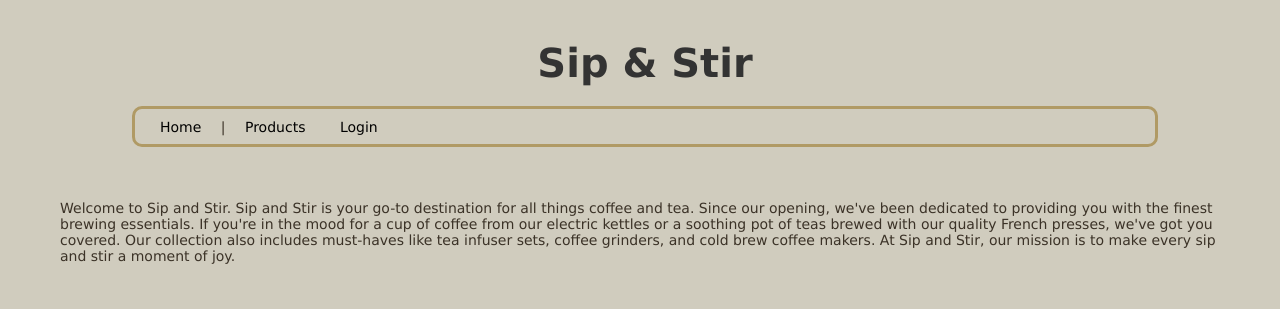
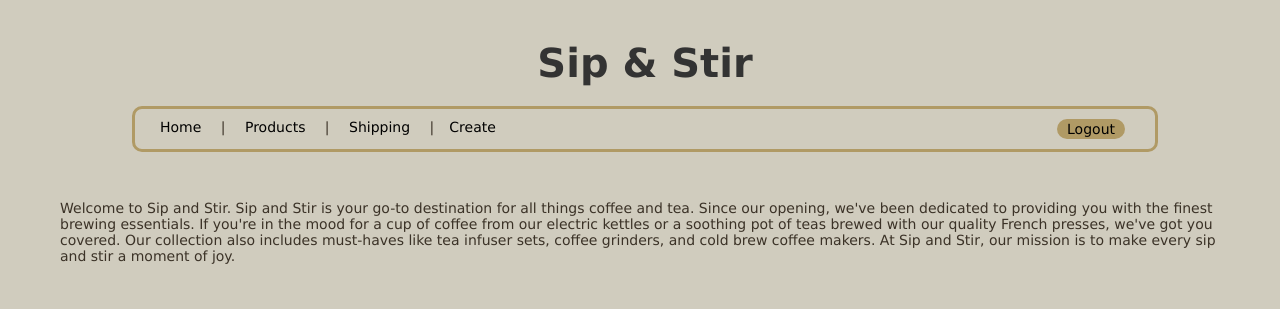
Before and after one commit to mjalafaro65/IT202-mja65-Project, a PHP site: page /home.php in a window 1280 px wide. Shown: the top 309 px of the page. Run offline with PHP 8.4, Linux system fonts and the light colour scheme; the visitor is signed in with stand-in values (Sample User, id 1).

Commit message:
log in log out

```diff
--- a/authenticate.php
+++ b/authenticate.php
@@ -5,21 +5,24 @@ Phase03
 mja65@njit.edu
 -->
 <?php
+    session_start();
+    require_once('admin.php');
 
-    require_once('admin.php');
-    session_start();
+    if(isset($_SESSION['is_valid_admin']) && $_SESSION['is_valid_admin'] === true) {
+        // if already logged, proceed to any page
+    } else {
+        // if not logged
+        if($_SERVER['REQUEST_METHOD'] === 'POST') {
+            $email = filter_input(INPUT_POST, 'email', FILTER_VALIDATE_EMAIL);
+            $password = $_POST['password'];
 
-    $email = filter_input(INPUT_POST, 'email');
-    $password = filter_input(INPUT_POST, 'password');
-
+            // Validate login credentials
             if (is_valid_admin_login($email, $password)) {
-        //create an entry in the $_SESSION super global array
+                // Authentication successful
                 $_SESSION['is_valid_admin'] = true;
-        // redirect logged in user to default page
-        echo "<p>You have successfully logged in.</p>";
-
-//test for: email passsword
-    }else {
+                include('home.php');
+            } else {
+                  // Authentication failed-> error message
                 if ($email == NULL && $password == NULL) {
                     $login_message ='Enter credentials';
 
@@ -27,8 +30,9 @@ mja65@njit.edu
                     $login_message = 'Invalid credentials.';
                 }
 
-        include('login.php');
-
+            }
+        }
     }
 
+
 ?>
--- a/create_validation.php
+++ b/create_validation.php
@@ -5,6 +5,8 @@ Phase03
 mja65@njit.edu
 -->
 <?php
+
+    require_once('authenticate.php');
     require_once('njit_database.php');
     $db = getDB();
 
@@ -98,7 +100,7 @@ mja65@njit.edu
                 echo '<a class="log"  href="login.php">Login</a>';
                }else{
                 echo '| <a href="shipping.php">Shipping</a> |';
-                echo '<a href="create.php">Create</a>';
+                echo '<a href="create.php">Create</a> |';
                 echo '<a class="log" href="logout.php">Logout</a>';
                }
 
--- a/home.php
+++ b/home.php
@@ -5,7 +5,9 @@ Phase03
 mja65@njit.edu
 -->
 
-
+<?php
+    require_once('authenticate.php');
+?>
 
 <!DOCTYPE html>
 <html lang="en">
@@ -26,12 +28,14 @@ mja65@njit.edu
             <a href="product.php">Products</a>
 
             <?php
+
+
                if(!isset($_SESSION['is_valid_admin'])){
 
-                echo '<a class="log"  href="login.php">Login</a>';
+                echo '<a class="log" href="login.php">Login</a>';
                }else{
                 echo '| <a href="shipping.php">Shipping</a> |';
-                echo '<a href="create.php">Create</a>';
+                echo '<a href="create.php">Create</a>' ;
                 echo '<a class="log" href="logout.php">Logout</a>';
                }
 
--- a/main.css
+++ b/main.css
@@ -119,8 +119,14 @@ header{
     border-radius: 10px;
     padding: 10px;
     width: 1000px;
-    height: 15px;
+    height: 20px;
+    position: relative;
+    overflow: hidden;
 }
+
+
+
+
 
 header h1 {
     text-align: center;
@@ -296,3 +302,14 @@ td{
     margin: 0;
     color: black;
 }
+
+
+.log{
+    float: right;
+    margin:0 0;
+    margin-right: 20px;
+    padding: 2px 10px 2px 10px;
+    background-color: #b09a65;
+    border-radius: 20px;
+
+}
--- a/managers.php
+++ b/managers.php
@@ -1,4 +1,5 @@
 <?php
+
     require_once('njit_database.php');
 
     function addSitStirManager($email, $password, $firstName, $lastName) {
--- a/product.php
+++ b/product.php
@@ -6,6 +6,7 @@ mja65@njit.edu
 -->
 
 <?php
+    require_once('authenticate.php');
     require_once('njit_database.php');
     $db = getDB();
 
--- a/shipping.php
+++ b/shipping.php
@@ -5,6 +5,10 @@ Phase03
 mja65@njit.edu
 -->
 <?php
+
+
+    require_once('authenticate.php');
+
     // if not set, set to nothing
 
     if( !isset($first_name)) { $first_name = ''; }
--- a/shipping_out.php
+++ b/shipping_out.php
@@ -5,6 +5,9 @@ Phase03
 mja65@njit.edu
 -->
 <?php
+
+    require_once('authenticate.php');
+
     $first_name=filter_input(INPUT_POST,"first_name");
     $last_name=filter_input(INPUT_POST,"last_name");
     $street_address=filter_input(INPUT_POST,"street_address");
```
Also changed, not shown: create.php (+6 -2 lines), login.php (+6 -4 lines). Lines whose indentation alone changed are shown as unchanged.
